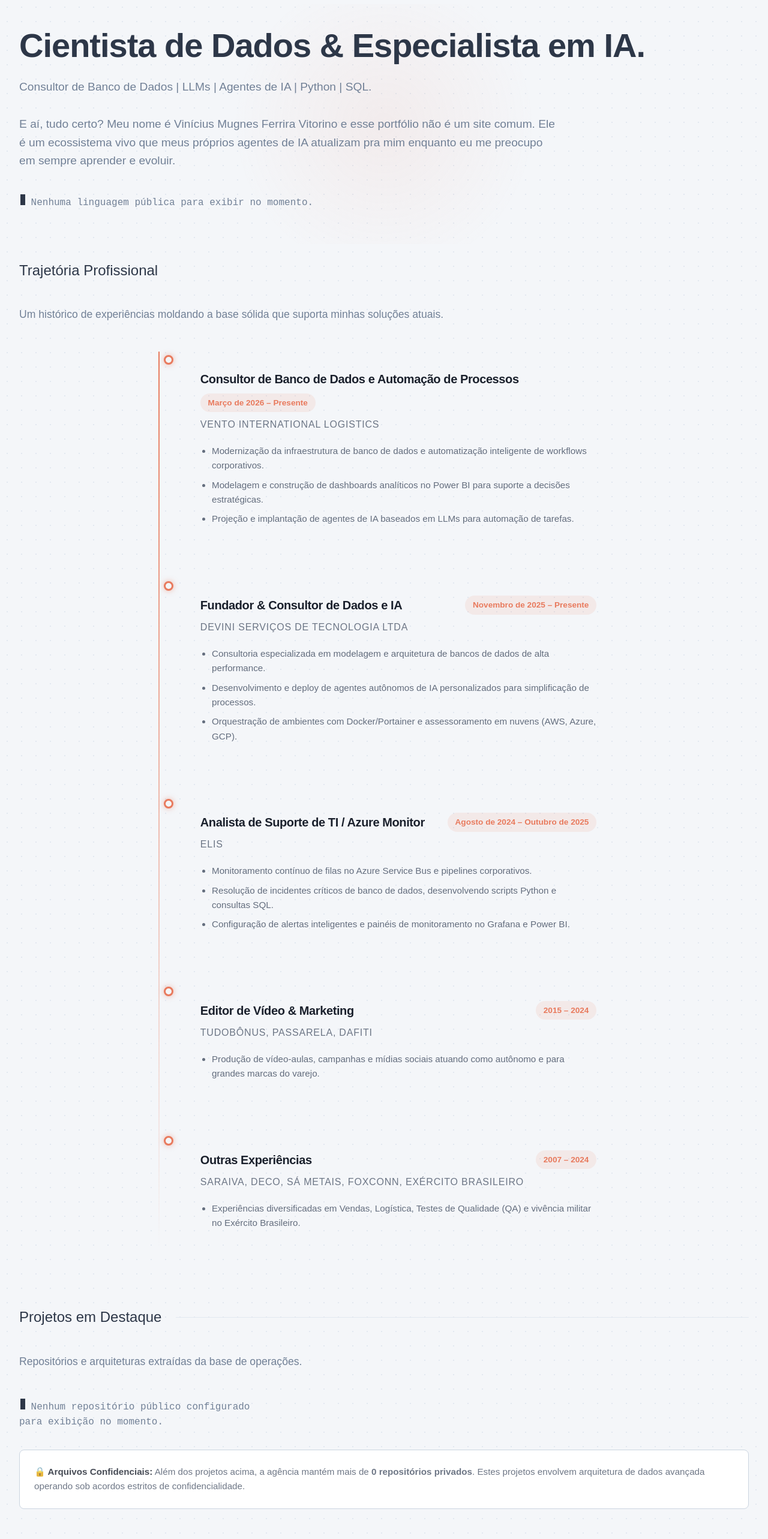
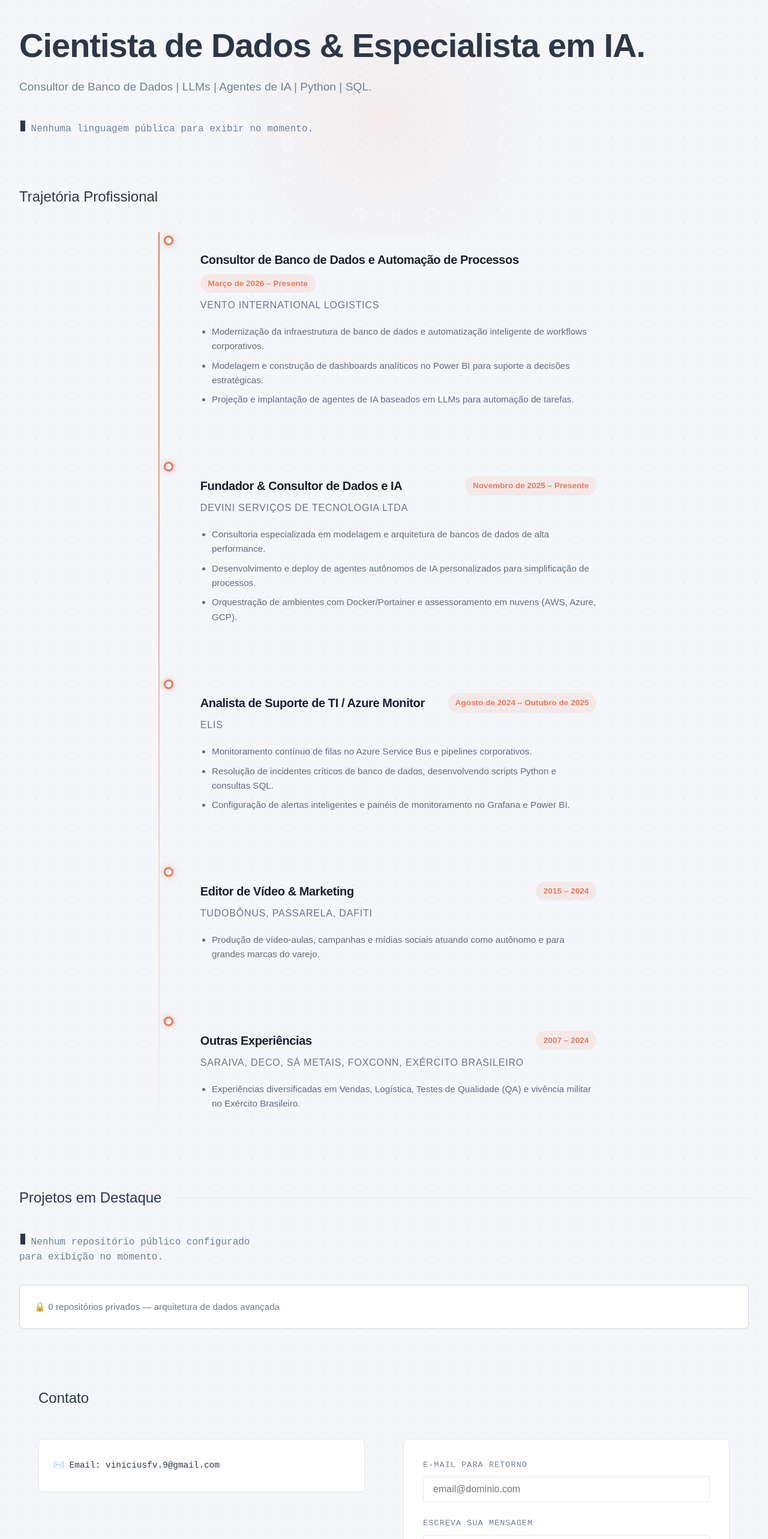
Before and after one commit to devini9/portfolio, a React (Vite) app: page / in a window 1280 px wide. Shown: the part 120-2686 px from the top of the page at 60% size. Built offline with nearby package versions, Linux system fonts and the light colour scheme.

Commit message:
refactor: remove textos descritivos — hero, experience, projects, confidential, contact

```diff
--- a/src/App.tsx
+++ b/src/App.tsx
@@ -80,9 +80,7 @@ function App() {
 
         <section id="projects" className="section">
           <SectionHeader title="Projetos em Destaque" />
-          <div className="section-lead">
-            Repositórios e arquiteturas extraídas da base de operações.
-          </div>
+          <div></div>
 
           <div className="project-grid">
             {data?.projetos && data.projetos.length > 0 ? (
@@ -97,8 +95,7 @@ function App() {
           {data?.privateRepos && (
             <div className="private-repos-note" style={{ marginTop: '2rem', padding: '1.5rem', backgroundColor: 'var(--bg-card)', border: '1px solid var(--border-color)', borderRadius: '8px', fontSize: '0.9rem', color: 'var(--text-muted)' }}>
               <p style={{ color: 'var(--text-color)', opacity: 0.8, fontSize: '0.95rem', lineHeight: '1.6' }}>
-                <strong style={{ color: 'var(--text-bright)' }}>🔒 Arquivos Confidenciais:</strong> Além dos projetos acima, a agência mantém mais de <strong>{data.privateRepos.count} repositórios privados</strong>.
-                Estes projetos envolvem {data.privateRepos.summary} operando sob acordos estritos de confidencialidade.
+                🔒 {data.privateRepos.count} repositórios privados — {data.privateRepos.summary}
               </p>
             </div>
           )}
--- a/src/components/Contact.tsx
+++ b/src/components/Contact.tsx
@@ -82,10 +82,6 @@ export function Contact() {
 
         <div className="contact-grid">
           <div className="contact-info">
-            <p style={{ fontSize: '1.2rem', lineHeight: '1.8' }}>
-              Os agentes de Atendimento estão prontos para receber
-              sua mensagem e redirecioná-la diretamente para o Vinícius.
-            </p>
             <div className="contact-methods">
               <p>✉️ Email: viniciusfv.9@gmail.com</p>
             </div>
--- a/src/components/ExperienceTimeline.tsx
+++ b/src/components/ExperienceTimeline.tsx
@@ -93,11 +93,11 @@ export function ExperienceTimeline({ linkedinExperiences }: ExperienceTimelinePr
           <span className="data-source-badge">Dados atualizados via LinkedIn</span>
         )}
       </div>
-      <div className="section-lead">
-        {hasLinkedIn
-          ? "Experiências profissionais sincronizadas automaticamente com seu perfil LinkedIn."
-          : "Um histórico de experiências moldando a base sólida que suporta minhas soluções atuais."}
-      </div>
+      {hasLinkedIn && (
+        <div className="section-lead">
+          "Experiências profissionais sincronizadas automaticamente com seu perfil LinkedIn."
+        </div>
+      )}
 
       <div className="timeline-container">
         {experiences.map((exp, index) => (
--- a/src/components/Hero.tsx
+++ b/src/components/Hero.tsx
@@ -13,8 +13,6 @@ export function Hero({ stats }: HeroProps) {
         <h1 className="hero-title">Cientista de Dados & Especialista em IA.</h1>
         <p className="hero-tagline">
           Consultor de Banco de Dados | LLMs | Agentes de IA | Python | SQL.
-          <br /><br />
-          E aí, tudo certo? Meu nome é Vinícius Mugnes Ferrira Vitorino e esse portfólio não é um site comum. Ele é um ecossistema vivo que meus próprios agentes de IA atualizam pra mim enquanto eu me preocupo em sempre aprender e evoluir.
         </p>
         <div style={{ marginTop: '2rem' }}>
           <LanguageChart stats={stats} />
```
